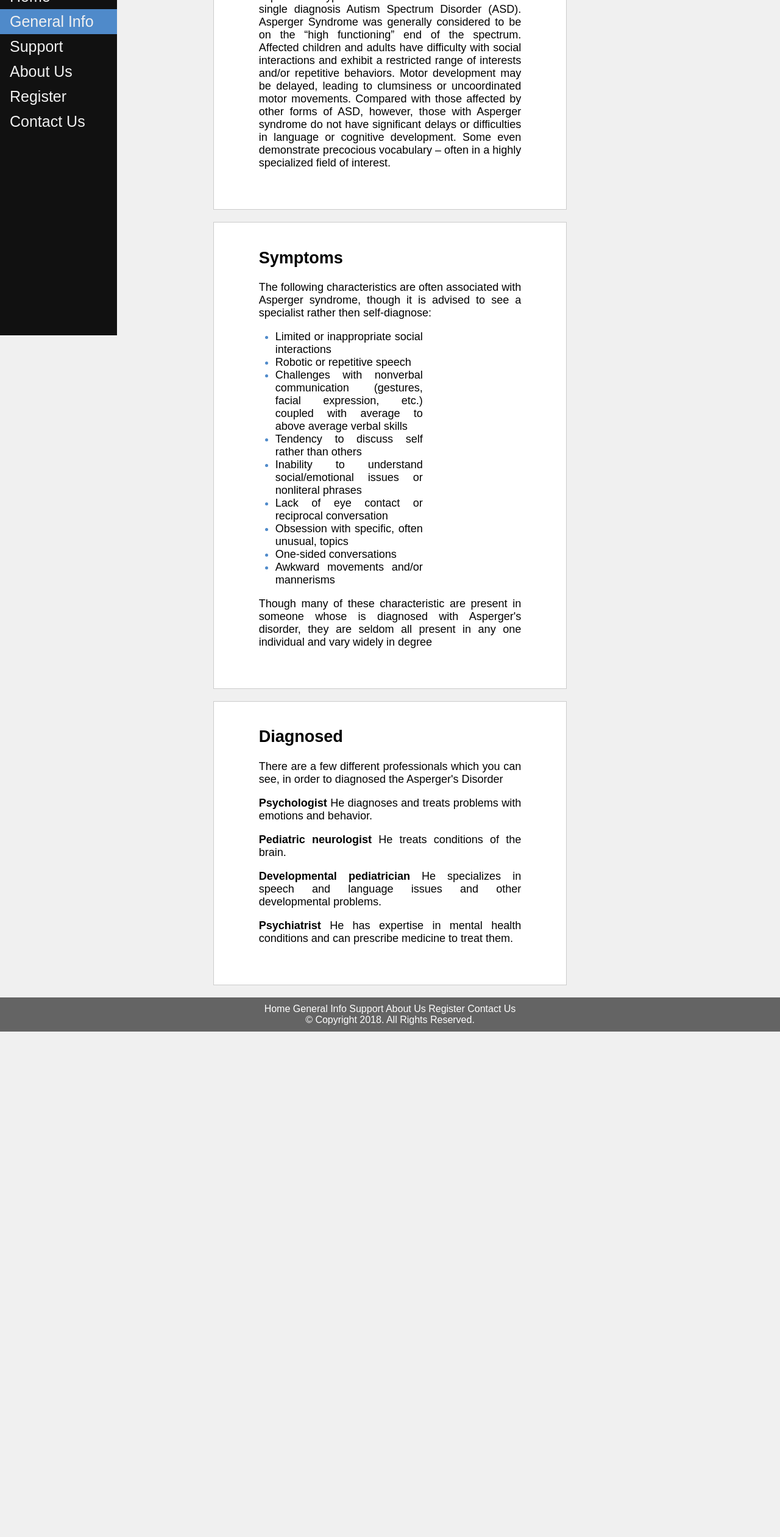
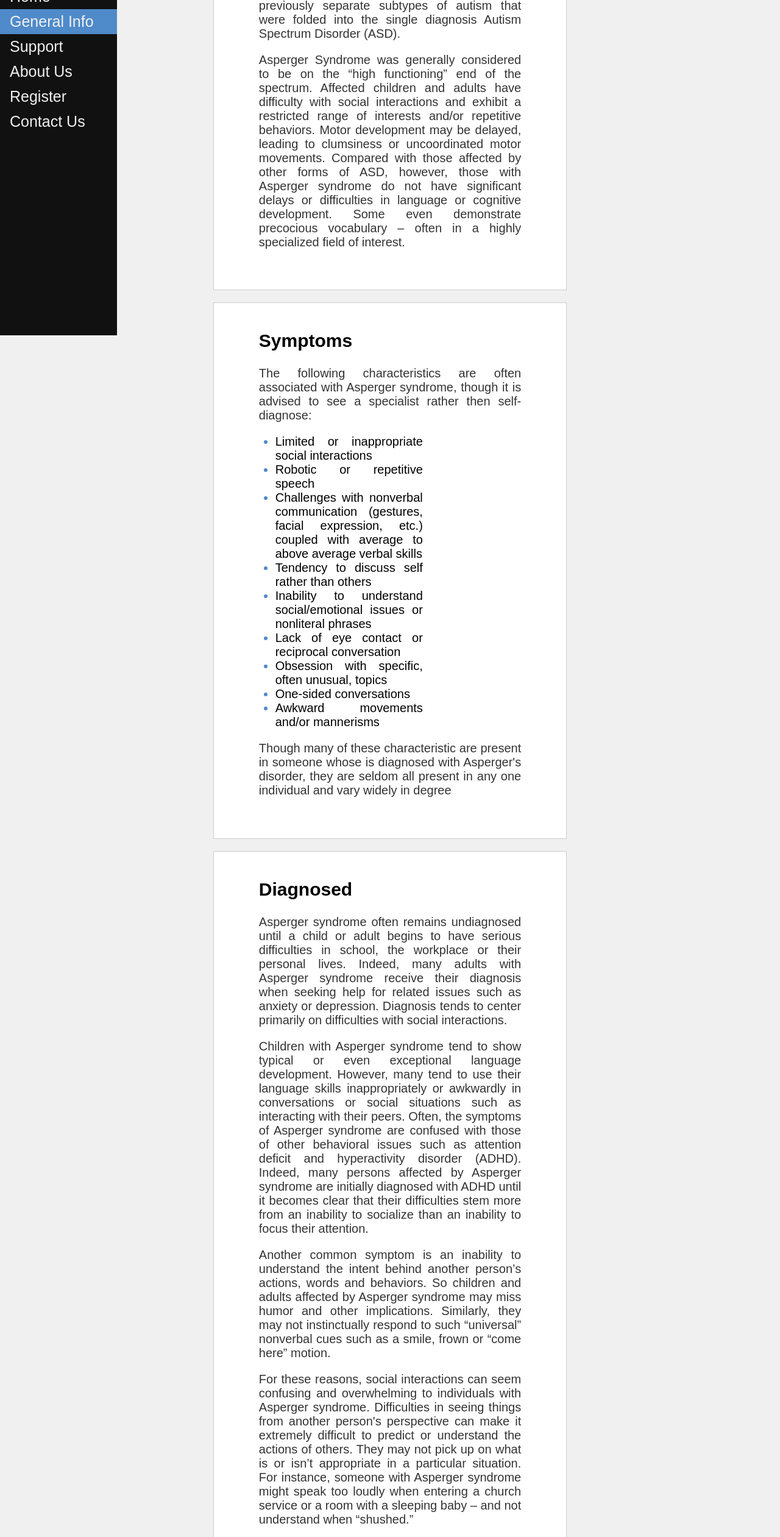
Before and after one commit to Sw4b3/Site, a website: page Ecommerce website/public_html/GeneralInfo.html in a window 1280 px wide. Shown: the part 250-2771 px from the top of the page at 61% size. Before the commit the page ends 1942 px from the top, so only its background shows below. Drawn offline with Linux system fonts and the light colour scheme.

Commit message:
Update
Minor style changes

```diff
--- a/Ecommerce website/public_html/GeneralInfo.html
+++ b/Ecommerce website/public_html/GeneralInfo.html
@@ -76,9 +76,9 @@ and open the template in the editor.
                 <div class="card body_content">
                     <h1>General Information</h1>
                     <h2>About Asperger</h2>
-                    <p class="content" style="padding-bottom: 5%">
+                    <p class="content" >
                         <b>Asperger Syndrome</b> is one of several previously separate subtypes of autism that were folded into the single diagnosis Autism Spectrum Disorder (ASD).
-                        Asperger Syndrome was generally considered to be on the “high functioning” end of the spectrum. Affected children and adults have difficulty with social interactions
+                    </p><p class="content" style="padding-bottom: 5%">Asperger Syndrome was generally considered to be on the “high functioning” end of the spectrum. Affected children and adults have difficulty with social interactions
                            and exhibit a restricted range of interests and/or repetitive behaviors. Motor development may be delayed, leading to clumsiness or uncoordinated motor movements.
                            Compared with those affected by other forms of ASD, however, those with Asperger syndrome do not have significant delays or difficulties in language or cognitive development.
                            Some even demonstrate precocious vocabulary – often in a highly specialized field of interest.
@@ -108,14 +108,22 @@ and open the template in the editor.
             </div>
             <div class="card body_content">
                 <h2>Diagnosed</h2>
-                    <p class="content">There are a few different professionals which you can see, in order to diagnosed the Asperger's Disorder</p>
-                    <p class="content"> <b>Psychologist</b> He diagnoses and treats problems with emotions and behavior. </p>
+                <p class="content">Asperger syndrome often remains undiagnosed until a child or adult begins to have serious difficulties in school, the workplace or their personal lives. Indeed, many adults with Asperger syndrome receive their diagnosis when seeking help for related issues such as anxiety or depression.
+                    Diagnosis tends to center primarily on difficulties with social interactions.</p>
+                <p class="content">Children with Asperger syndrome tend to show typical or even exceptional language development. However, many tend to use their language skills inappropriately or awkwardly in conversations or social situations such as interacting with their peers. Often, the symptoms of Asperger
+                    syndrome are confused with those of other behavioral issues such as attention deficit and hyperactivity disorder (ADHD). Indeed, many persons affected by Asperger syndrome are initially diagnosed
+                    with ADHD until it becomes clear that their difficulties stem more from an inability to socialize than an inability to focus their attention.</p>
 
-                    <p class="content"><b>Pediatric neurologist</b> He treats conditions of the brain.</p>
+                <p class="content">Another common symptom is an inability to understand the intent behind another person’s actions, words and behaviors. So children and adults affected by Asperger syndrome may miss humor and other implications. Similarly, they may not instinctually respond to such “universal”
+                    nonverbal cues such as a smile, frown or “come here” motion.</p>
 
-                    <p class="content"><b>Developmental pediatrician</b> He specializes in speech and language issues and other developmental problems.</p>
+                <p class="content">For these reasons, social interactions can seem confusing and overwhelming to individuals with Asperger syndrome. Difficulties in seeing things from another person's perspective can make it extremely difficult to predict or understand the actions of others. They may not pick up on what is or isn’t appropriate in a particular situation. For instance, someone with
+                    Asperger syndrome might speak too loudly when entering a church service or a room with a sleeping baby – and not understand when “shushed.”</p>
 
-                    <p class="content" style="padding-bottom: 5%"><b>Psychiatrist</b> He has expertise in mental health conditions and can prescribe medicine to treat them.</p>
+                <p class="content" >Some individuals with Asperger syndrome have a peculiar manner of speaking. This can involve speaking overly loud, in a monotone or with an unusual intonation. It is also common, but not universal, for people with Asperger syndrome to have difficulty controlling their emotions.
+                    They may cry or laugh easily or at inappropriate times.</p>
+                <p class="content" style="padding-bottom: 5%">Another common, but not universal, sign is an awkwardness or delay in motor skills. As children, in particular, they may have difficulties on the playground because they can’t catch a ball or understand how to swing on the monkey bars despite
+                    their peers’ repeated attempts to teach them.</p>
             </div>
         </div>
         <div class="column side">
--- a/Ecommerce website/public_html/styles.css
+++ b/Ecommerce website/public_html/styles.css
@@ -17,14 +17,17 @@ body {
     max-height: 100%;
     height: 100vh;
     margin:0;
+
 }
 
 h1{
+    font-size: 40px;
     margin-top: 5%;
     text-align: center;
 }
 
 h2{
+    font-size: 30px;
     margin-left: 10%;
 }
 
@@ -165,14 +168,16 @@ p{
 
 .content{
     text-align: justify;
-    font-size: 18px;
+    font-size: 20px;
     font-family: arial;
     padding-left: 10%;
     padding-right: 10%;
+    color:#333333;
 }
 
 .content-list{
     text-align: justify;
+    font-size: 20px;
     font-family: arial;
     padding-left: 15%;
     padding-right: 40%;
```
Also changed, not shown: Ecommerce website/public_html/AboutUs.html (+1 -1 lines), Ecommerce website/public_html/Support.html (+12 -12 lines). Lines whose indentation alone changed are shown as unchanged.
